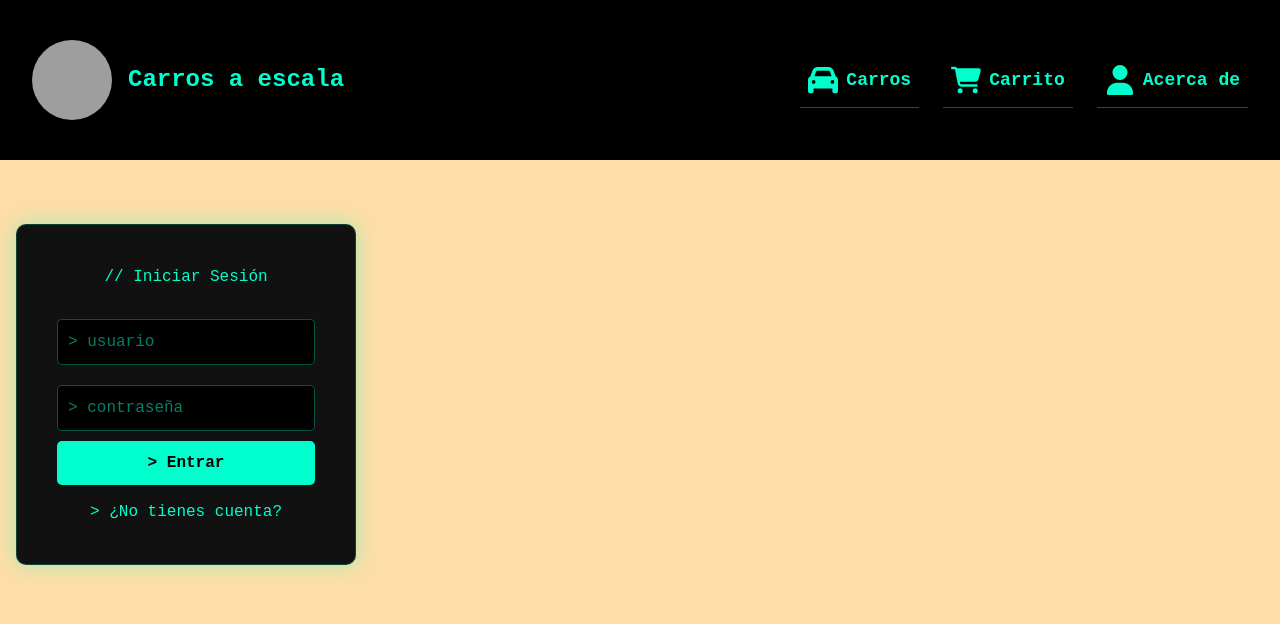
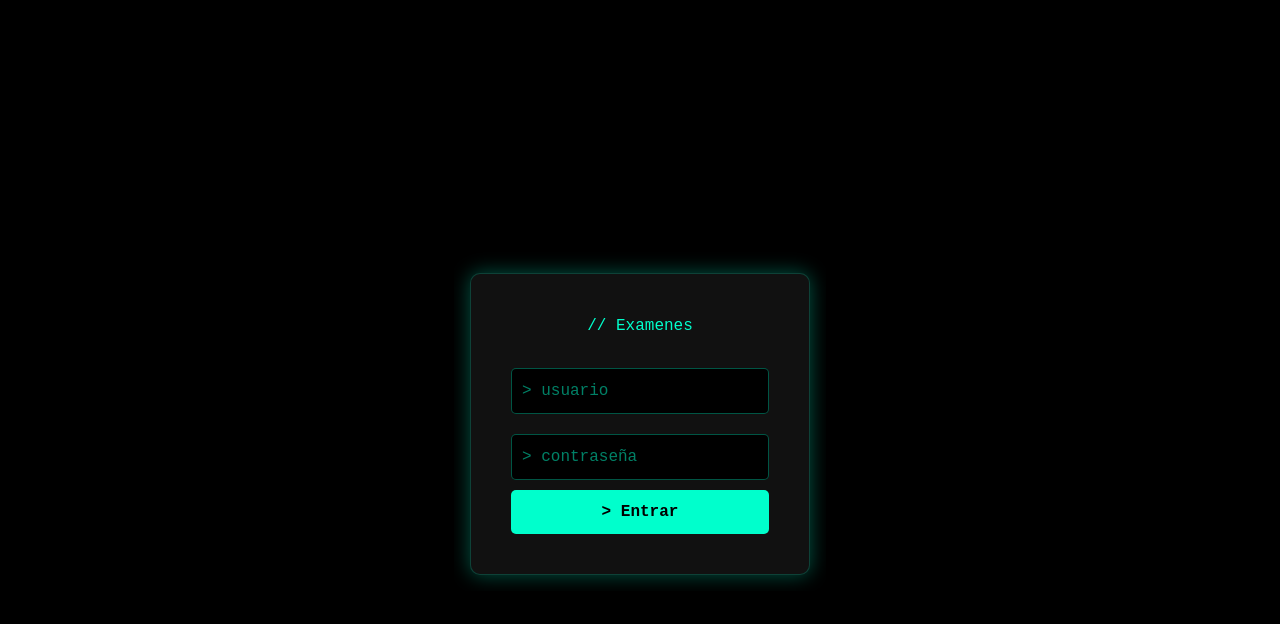
Before and after one commit to Luisdiazantonio/WebProyecto, a Next.js app: page /paginas/login in a window 1280 px wide. Shown: the top 624 px of the page. Built offline with nearby package versions, Linux system fonts and the light colour scheme; grey boxes are pictures that could not be loaded.

Commit message:
Actualizacion

```diff
--- a/src/app/paginas/layout.tsx
+++ b/src/app/paginas/layout.tsx
@@ -2,11 +2,11 @@ import { Barra } from "../componentes";
 
 export default function DashboardLayout({ children }: { children: React.ReactNode }) {
   return (
-    <div className="bg-slate-100 w-screen h-screen antialiased text-slate-900 selection:bg-blue-400 selection:text-white">
+    <div className="flex items-center justify-center">
       {/* Barra superior */}
-      <Barra />
+      {/* <Barra /> */}
 
-      <div className="pt-16 p-4 w-full h-full overflow-y-auto bg-[#fddea8]">
+      <div className="pt-16 p-4 w-full h-full overflow-y-auto">
         {children}
       </div>
     </div>
--- a/src/app/paginas/login/page.tsx
+++ b/src/app/paginas/login/page.tsx
@@ -28,7 +28,7 @@ export default function LoginPage() {
 
   return (
     <div className="container">
-      <h2>// Iniciar Sesión</h2>
+      <h2>// Examenes</h2>
       <form onSubmit={handleSubmit}>
         <input
           type="text"
@@ -48,9 +48,6 @@ export default function LoginPage() {
         />
         <button type="submit">{'>'} Entrar</button>
       </form>
-      <div className="link">
-        <a href="/interfaces/register">{'>'} ¿No tienes cuenta?</a>
-      </div>
     </div>
   );
 }
```
